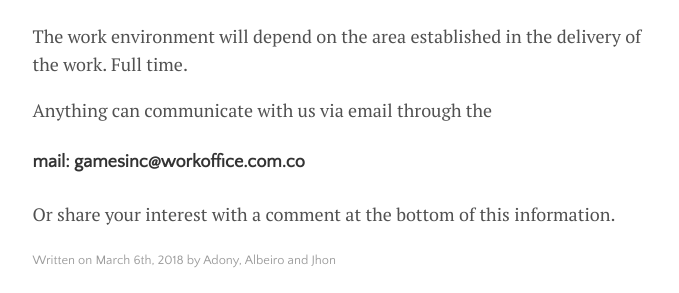
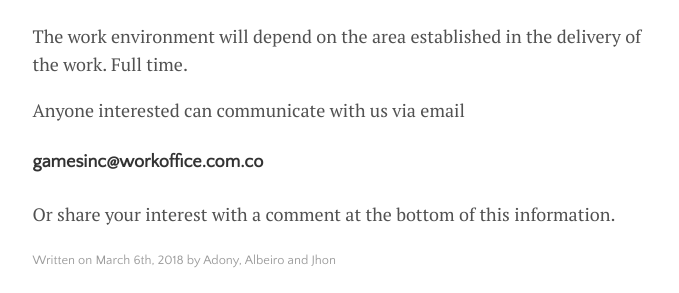
Before and after one commit to AlbCM/Grown-up-3A-Blog, a Jekyll site: the page built from _posts/2018-03-06-Job-Offer.md, in a window 1280 px wide. Shown: the part 1041-1334 px from the top of the page, without its empty margins (300-979 px from the left). Built offline with Jekyll 4.4.1, drawn with Linux system fonts in a browser that asks for light colours; nearby versions of some CDN libraries; comment, search, counter and statistics services are not loaded.

Commit message:
Update 2018-03-06-Job-Offer.md

```diff
--- a/_posts/2018-03-06-Job-Offer.md
+++ b/_posts/2018-03-06-Job-Offer.md
@@ -18,6 +18,6 @@ Different opportunities for the development, improvement and maintenance of diff
 
 The work environment will depend on the area established in the delivery of the work. Full time.
 
-Anything can communicate with us via email through the
-#### mail: gamesinc@workoffice.com.co
+Anyone interested can communicate with us via email
+####  gamesinc@workoffice.com.co
 Or share your interest with a comment at the bottom of this information.
```
